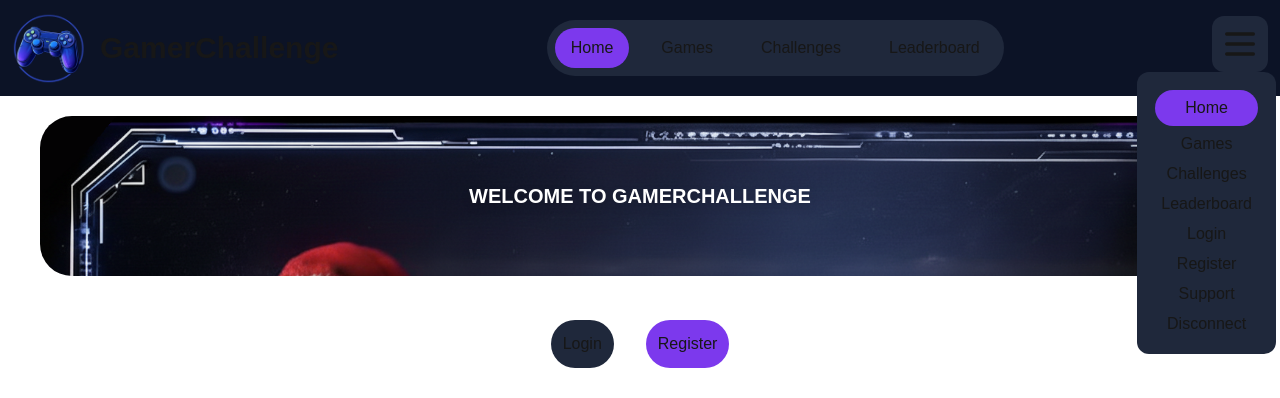
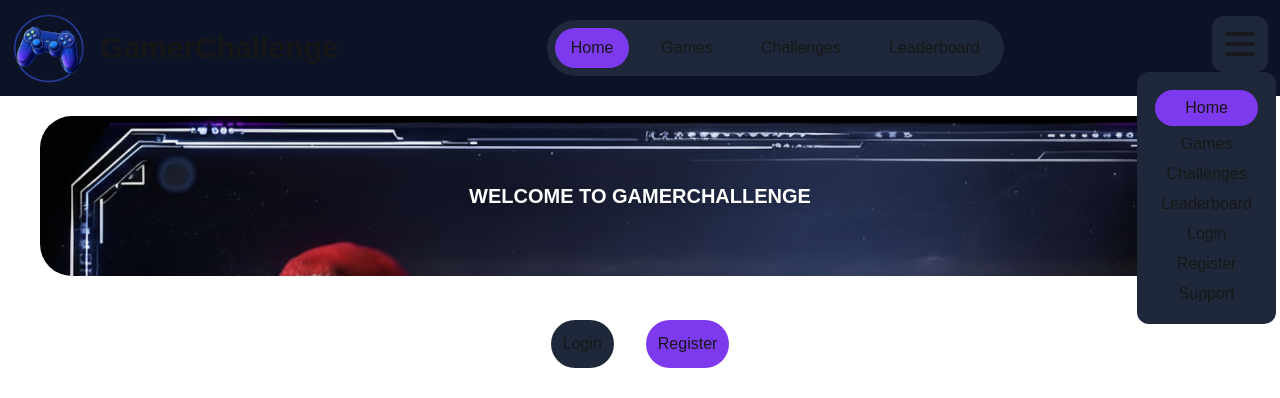
Before and after one commit to RomainLocatelli/challenge-arena, a Next.js app in the folder client/: page / in a window 1280 px wide. Both pictures are taken after a click on the button 1240 px from the left and 44 px from the top of the page. Shown: the top 398 px of the page. Built offline with nearby package versions, Linux system fonts and the light colour scheme; no server answers.

Commit message:
(feat disconnect) now the button disconnect disappear now when you are not connected

```diff
--- a/client/src/component/header/component/BurgerMenu.tsx
+++ b/client/src/component/header/component/BurgerMenu.tsx
@@ -84,10 +84,13 @@ export default function BurgerMenu() {
           >
             <Link href="/support">Support</Link>
           </li>
-
-          <li className={'m-1.5 pl-1.5 pr-1.5'}>
-            <LogoutButton />
-          </li>
+          {user ? (
+            <li className={'m-1.5 pl-1.5 pr-1.5'}>
+              <LogoutButton />
+            </li>
+          ) : (
+            <p></p>
+          )}
         </ul>
       )}
     </nav>
```
